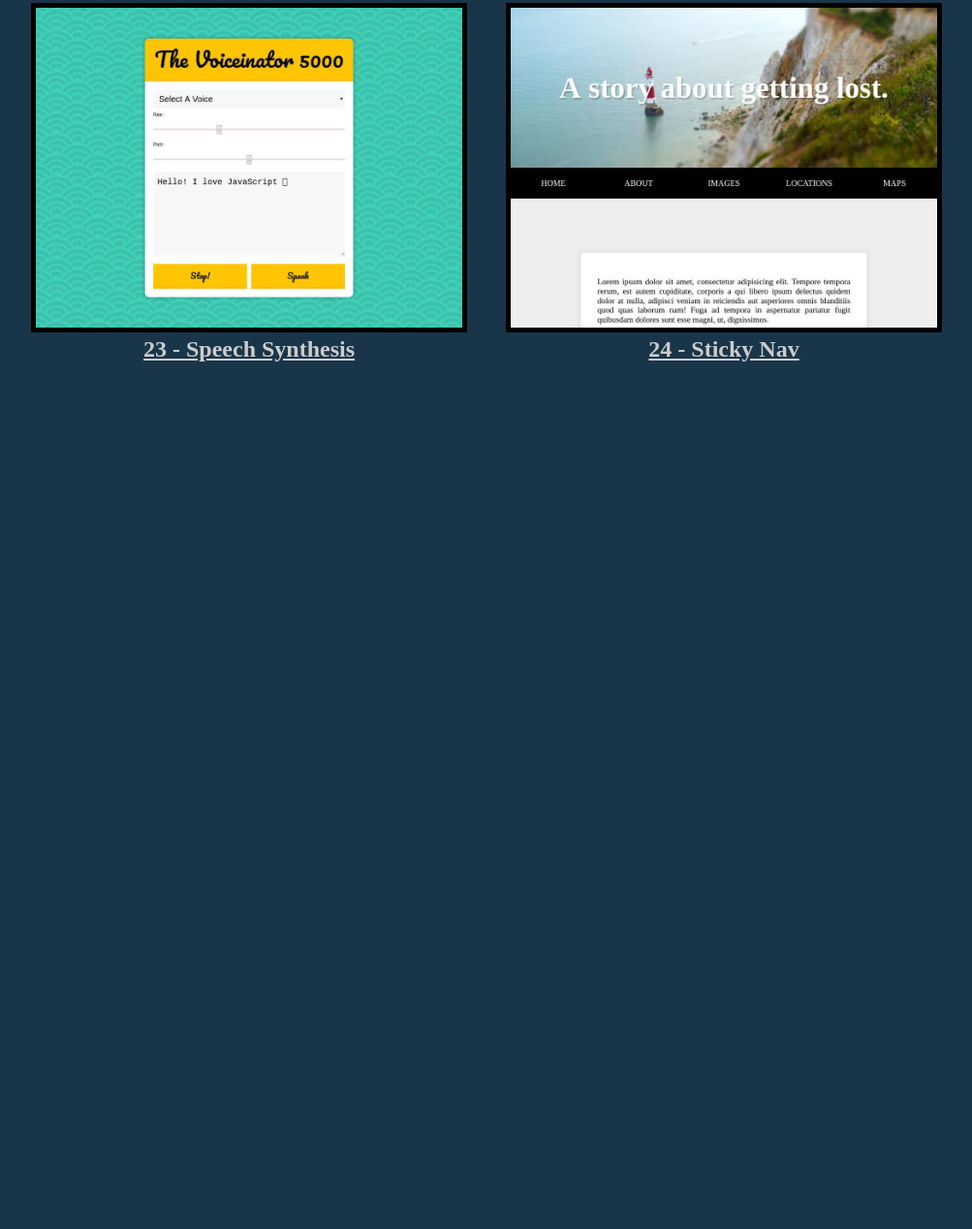
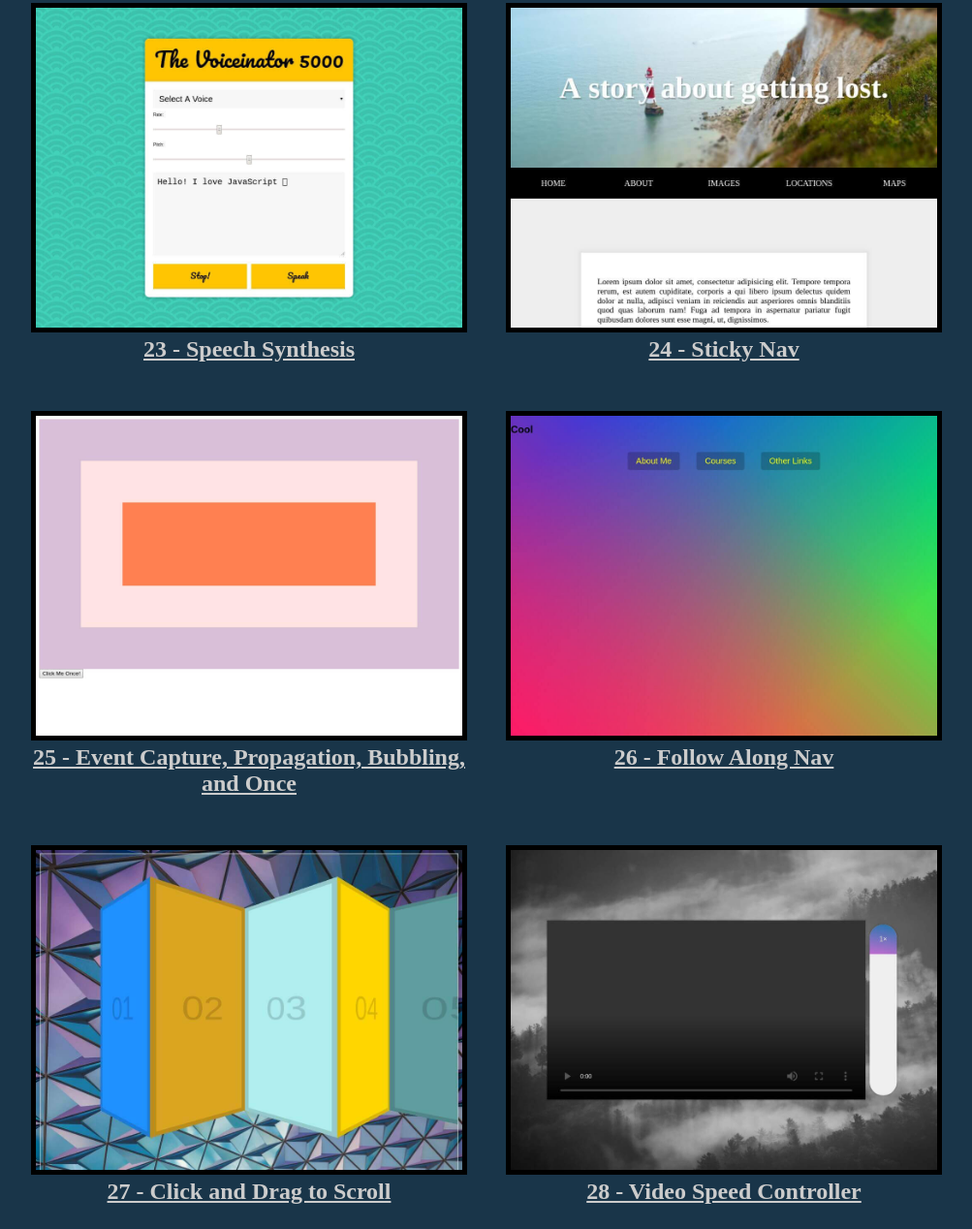
Before and after one commit to kjm1550/JavaScript30, a plain HTML site: page index.html in a window 1280 px wide. Shown: the part 4916-6184 px from the top of the page at 97% size, without its empty margins (138-1141 px from the left). Before the commit the page ends 5315 px from the top, so only its background shows below. Drawn offline with Linux system fonts and the light colour scheme.

Commit message:
Added Challenges 25-28

```diff
--- a/index.html
+++ b/index.html
@@ -163,6 +163,30 @@
 					<h2>24 - Sticky Nav</h2>
 				</a>
 			</div>
+			<div class="items">
+				<a href="25-Event_Capture_Propagation_Bubbling_and_Once/index-START.html">
+					<img src="images/25.jpg" alt="Event Capture, Propagation, Bubbling, and Once" />
+					<h2>25 - Event Capture, Propagation, Bubbling, and Once</h2>
+				</a>
+			</div>
+			<div class="items">
+				<a href="26-Stripe_Follow_Along_Nav/index-START.html">
+					<img src="images/26.jpg" alt="Follow Along Nav" />
+					<h2>26 - Follow Along Nav</h2>
+				</a>
+			</div>
+			<div class="items">
+				<a href="27-Click_and_Drag/index-START.html">
+					<img src="images/27.jpg" alt="Click and Drag to Scroll" />
+					<h2>27 - Click and Drag to Scroll</h2>
+				</a>
+			</div>
+			<div class="items">
+				<a href="28-Video_Speed_Controller/index-START.html">
+					<img src="images/28.jpg" alt="Video Speed Controller" />
+					<h2>28 - Video Speed Controller</h2>
+				</a>
+			</div>
 		</div>
 	</body>
 </html>
```
Also changed, not shown: images/25.jpg (added), images/26.jpg (added), images/27.jpg (added), images/28.jpg (added).
